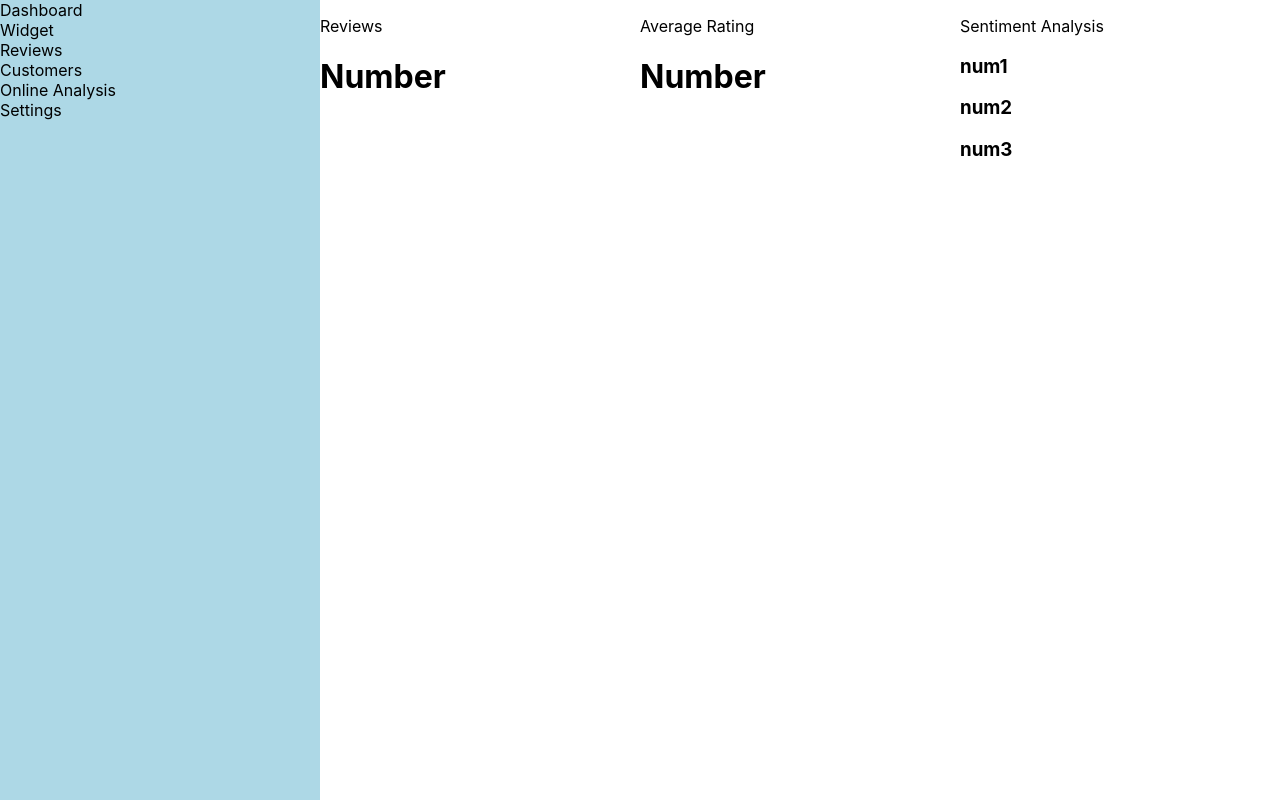
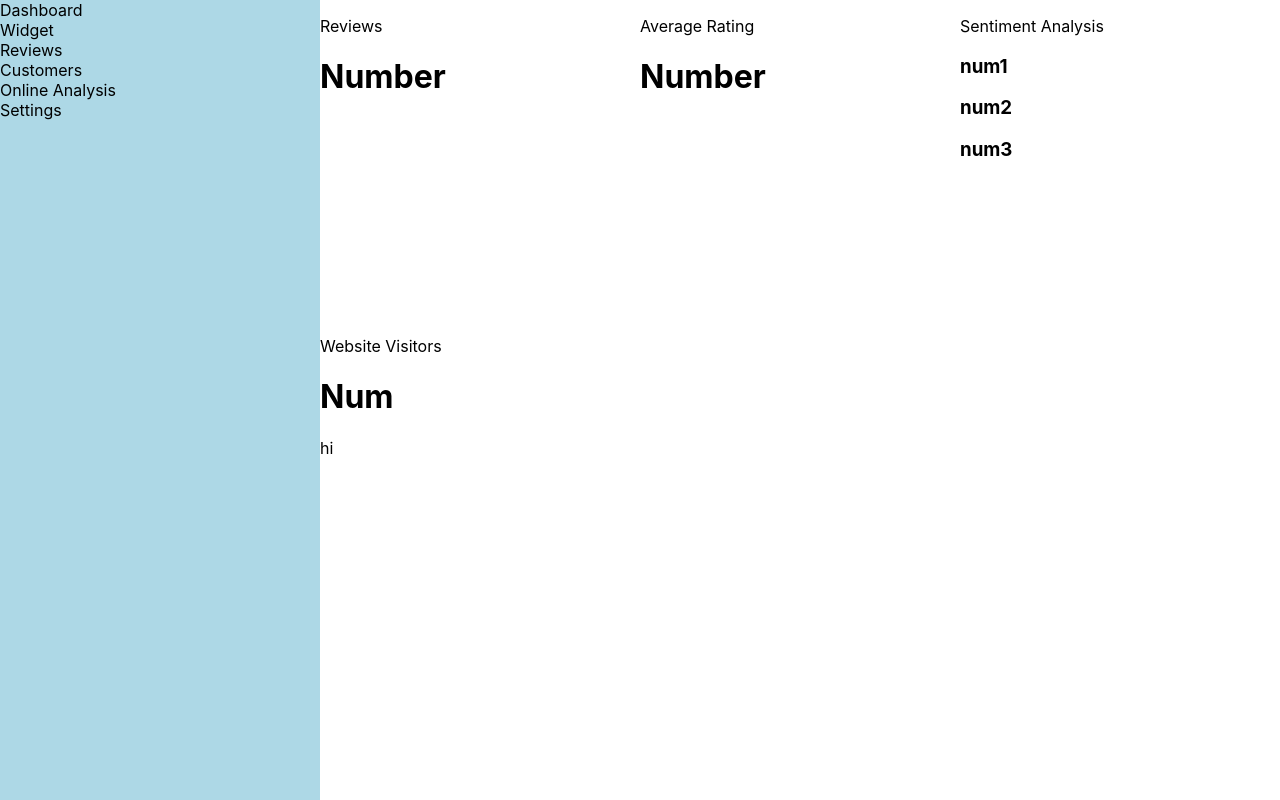
Before and after one commit to cinduhrz/intotoreact-lab, a React (Create React App) app: page / in a window 1280 px wide. Built offline with nearby package versions, Linux system fonts and the light colour scheme.

Commit message:
made website visitors component

```diff
--- a/src/App.js
+++ b/src/App.js
@@ -5,6 +5,7 @@ import './styles.css'
 import Sidebar from './components/Sidebar';
 import Section from './components/Section';
 import SentimentAnalysis from './components/SentimentAnalysis';
+import WebsiteVisitors from './components/WebsiteVisitors';
 
 function App() {
   return (<>
@@ -13,6 +14,7 @@ function App() {
       <Section sectionClass="reviews" sectionTitle="Reviews"/>
       <Section sectionClass="average-rating" sectionTitle="Average Rating"/>
       <SentimentAnalysis />
+      <WebsiteVisitors />
     </div>
   </>);
 }
--- a/src/components/Section.js
+++ b/src/components/Section.js
@@ -2,7 +2,7 @@ function Section(props){
     return (<>
         <div className={`${props.sectionClass} topSection`}>
             <p>{props.sectionTitle}</p>
-            <h1>Number</h1>
+            <h1 className="big-num">Number</h1>
         </div>
     </>)
 }
--- a/src/components/SentimentAnalysis.js
+++ b/src/components/SentimentAnalysis.js
@@ -2,9 +2,9 @@ function SentimentAnalysis(props){
     return (<>
         <div className="sentiment-analysis top-section">
             <p>Sentiment Analysis</p>
-            <h3>num1</h3>
-            <h3>num2</h3>
-            <h3>num3</h3>
+            <h3 className="small-num">num1</h3>
+            <h3 className="small-num">num2</h3>
+            <h3 className="small-num">num3</h3>
         </div>
     </>)
 }
--- a/src/components/WebsiteVisitors.js
+++ b/src/components/WebsiteVisitors.js
@@ -0,0 +1,16 @@
+const WebsiteVisitors = (props) => {
+    return (<>
+        <div className="website-visitors">
+            <p>Website Visitors</p>
+            <h1 className="big-num">Num</h1>
+            <div className="website-visitors-inner-rect">
+                hi
+            </div>
+        </div>
+    </>)
+}
+
+
+
+// export component
+export default WebsiteVisitors
```
